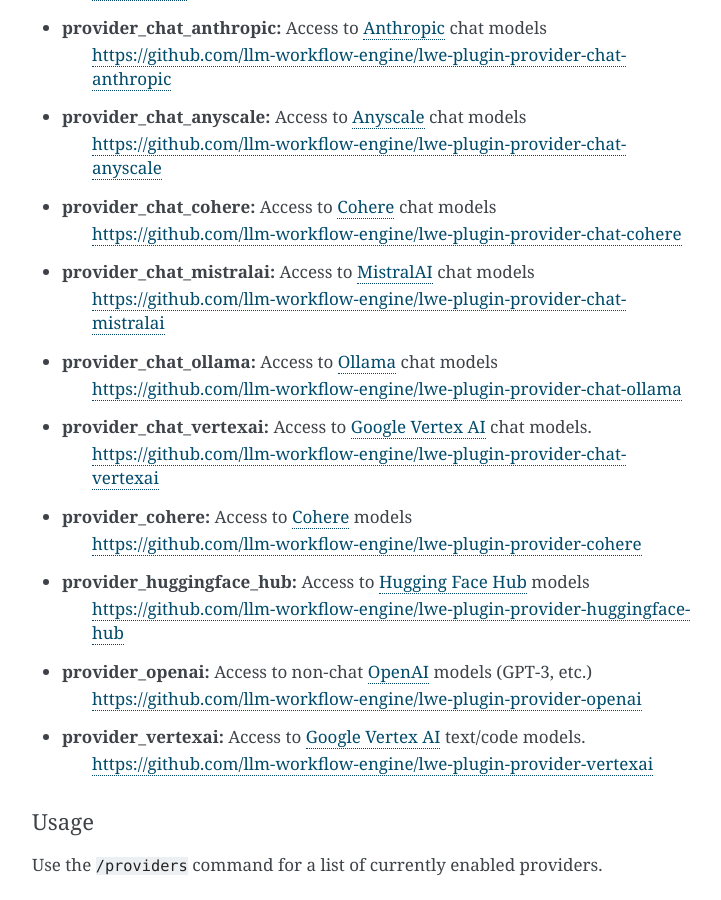
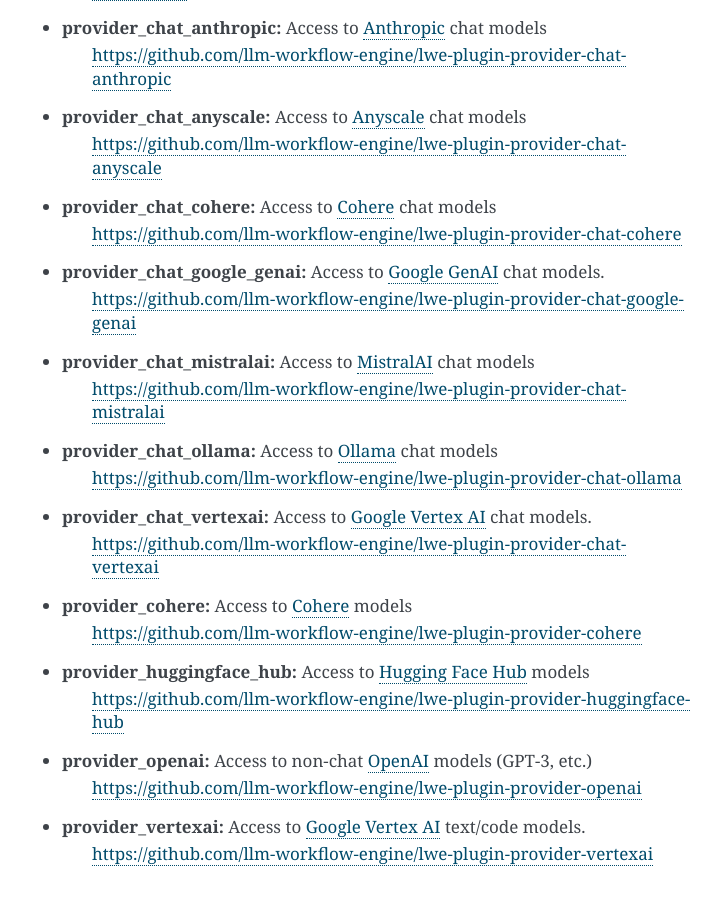
Before and after one commit to llm-workflow-engine/llm-workflow-engine, a Sphinx documentation site: the page built from docs/plugins.rst, in a window 1280 px wide and 900 px high, scrolled down 2523 px. Shown: the whole window, without its empty margins (388-1109 px from the left). Built offline with Sphinx 7.4.7, drawn with Linux system fonts in a browser that asks for light colours.

Commit message:
add plugin link to provider_chat_google_genai

```diff
--- a/docs/plugins.rst
+++ b/docs/plugins.rst
@@ -113,6 +113,8 @@
    https://github.com/llm-workflow-engine/lwe-plugin-provider-chat-anyscale
 * **provider_chat_cohere:** Access to `Cohere <https://docs.cohere.com/docs/models>`_ chat models
    https://github.com/llm-workflow-engine/lwe-plugin-provider-chat-cohere
+* **provider_chat_google_genai:** Access to `Google GenAI <https://ai.google.dev/models>`_ chat models.
+   https://github.com/llm-workflow-engine/lwe-plugin-provider-chat-google-genai
 * **provider_chat_mistralai:** Access to `MistralAI <https://docs.mistral.ai>`_ chat models
    https://github.com/llm-workflow-engine/lwe-plugin-provider-chat-mistralai
 * **provider_chat_ollama:** Access to `Ollama <https://ollama.ai/library>`_ chat models
```
